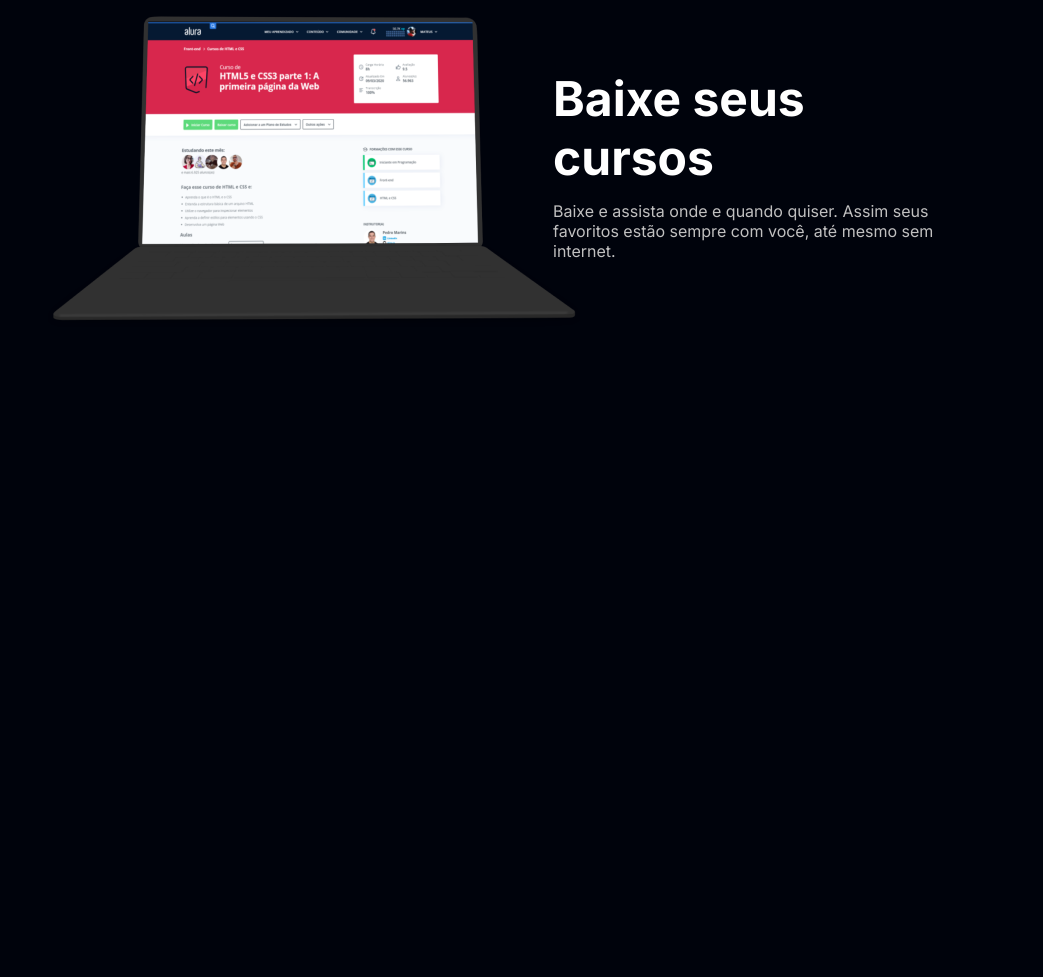
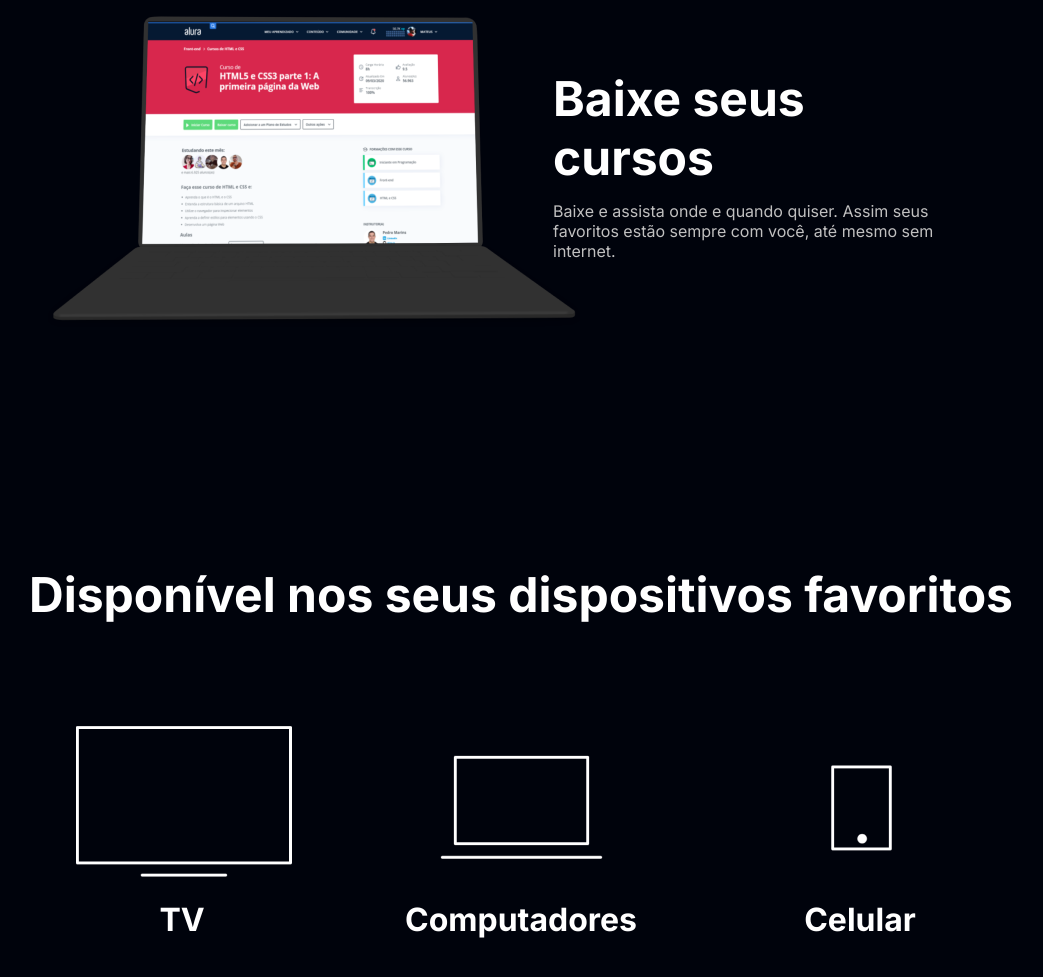
Before and after one commit to BrunoHT79/alura-plus, a plain HTML site: page index.html in a window 1280 px wide. Shown: the part 2635-3612 px from the top of the page, without its empty margins (119-1162 px from the left). Before the commit the page ends 3200 px from the top, so only its background shows below. Drawn offline with Linux system fonts and the light colour scheme; files whose address does not match are found by name.

Commit message:
final da aula 4

```diff
--- a/index.html
+++ b/index.html
@@ -45,6 +45,24 @@
             <p class="descricao__texto">Baixe e assista onde e quando quiser. Assim seus favoritos estão sempre com você, até mesmo sem internet.</p>
         </div>
     </section>
+
+    <section class="dispositivos">
+        <h2 class="dispositivos__titulos">Disponível nos seus dispositivos favoritos</h2>
+        <ul class="dispositivos__lista">
+            <li>
+                <img src="img/tv.png" alt="ícone da TV">
+                <h3 class="lista__item">TV</h3>
+            </li>
+            <li>
+                <img src="img/computador.png" alt="ícone do computador">
+                <h3 class="lista__item">Computadores</h3>
+            </li>
+            <li>
+                <img src="img/celular.png" alt="ícone do celular">
+                <h3 class="lista__item">Celular</h3>
+            </li>
+        </ul>
+    </section>
 </body>
 
 </html>
--- a/styles/styles.css
+++ b/styles/styles.css
@@ -94,3 +94,24 @@ body {
 .container__descricao{
     padding: 2em;
 }
+
+.dispositivos{
+    text-align: center;
+}
+
+.dispositivos__lista{
+    display:flex;
+    justify-content: center;
+    list-style-type: none;
+    margin: 5em 0;
+}
+
+.dispositivos__titulos{
+    font-size: 48px;
+    color: var(--branco-principal)
+}
+
+.lista__item{
+    font-size: 32px;
+    color: var(--branco-principal)
+}
```
